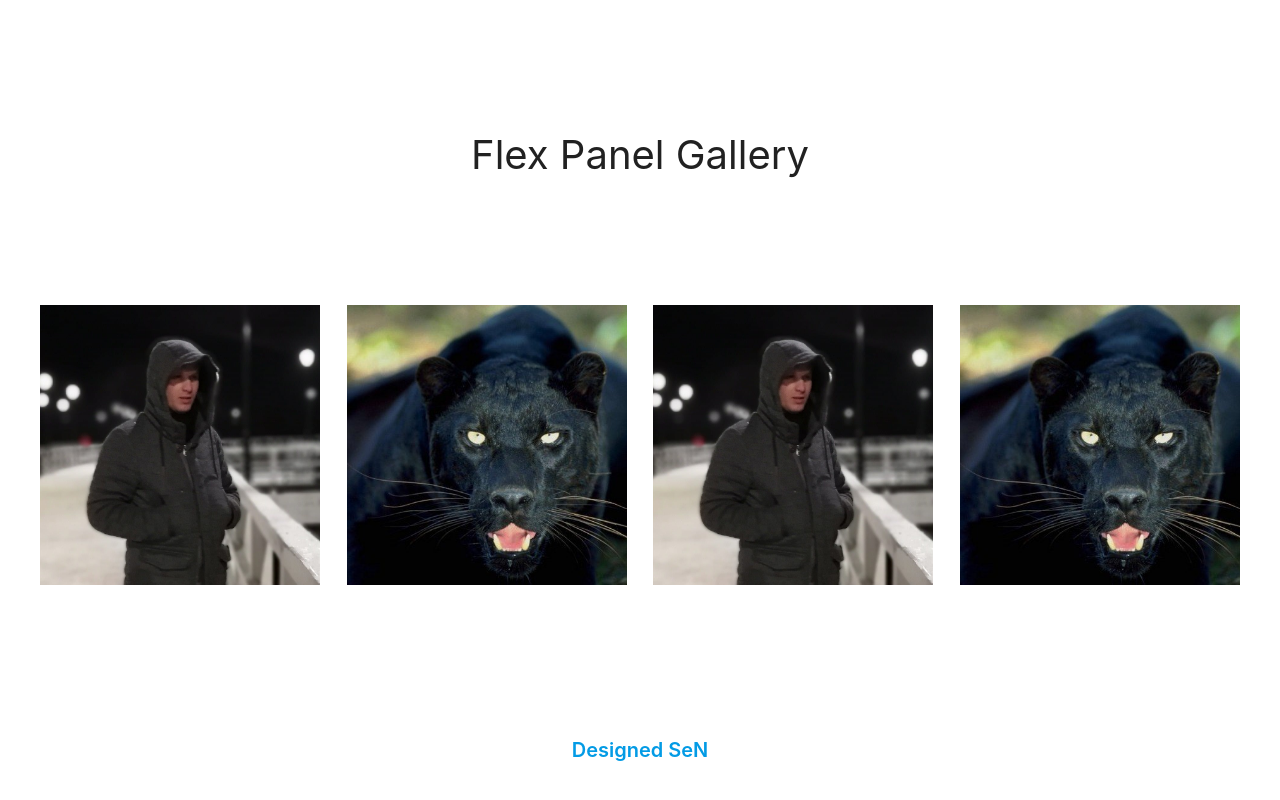
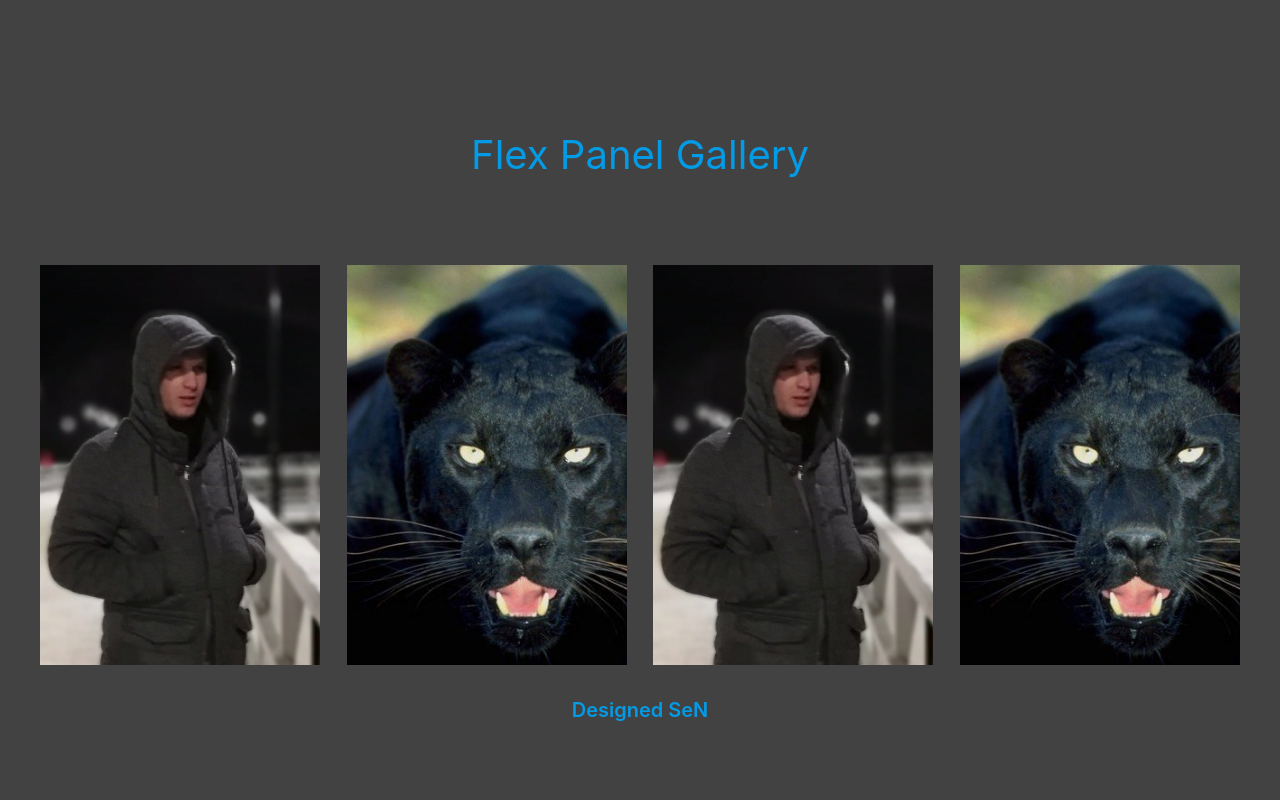
Before and after one commit to Scherlock90/flex-panel-gallery, a React (Create React App) app: page / in a window 1280 px wide. Built offline with nearby package versions, Linux system fonts and the light colour scheme.

Commit message:
change style title and background image

```diff
--- a/src/App.js
+++ b/src/App.js
@@ -5,7 +5,8 @@ import FlexPanelGallery from './FlexComponents/Flex-panel-gallery';
 const title = {
   fontSize: '40px',
   textAlign: 'center',
-  padding: '3em'
+  padding: '2em',
+  color: '#039be5'
 }
 export default function App () {
   return (
--- a/src/FlexComponents/Flex-gallery.css
+++ b/src/FlexComponents/Flex-gallery.css
@@ -1,5 +1,6 @@
 body {
     margin: 0;
+    background-color: #424242;
     padding: 0;
     display: flex;
     justify-content: center;
@@ -28,7 +29,7 @@ body {
     position: relative;
     width: 280px;
     height: 400px;
-    background: #fff;
+    background: #424242;;
     transition: 0.5s;
     overflow:hidden;
   }
@@ -47,7 +48,7 @@ body {
     left: 0;
     width: 50%;
     height: 100%;
-    background: #fff;
+    background: #424242;;
     z-index: 1;
     transition: 0.5s;
   }
@@ -58,7 +59,7 @@ body {
     right: 0;
     width: 50%;
     height: 100%;
-    background: #fff;
+    background: #424242;;
     z-index: 1;
     transition: 0.5s;
   }
--- a/src/FlexComponents/Flex-panel-gallery.js
+++ b/src/FlexComponents/Flex-panel-gallery.js
@@ -5,7 +5,7 @@ import puma from './Images/puma.jpg';
 
 const imgStyle = {
   width: '280px',
-  height: '280px'
+  height: '400px'
 }
 
 
```
